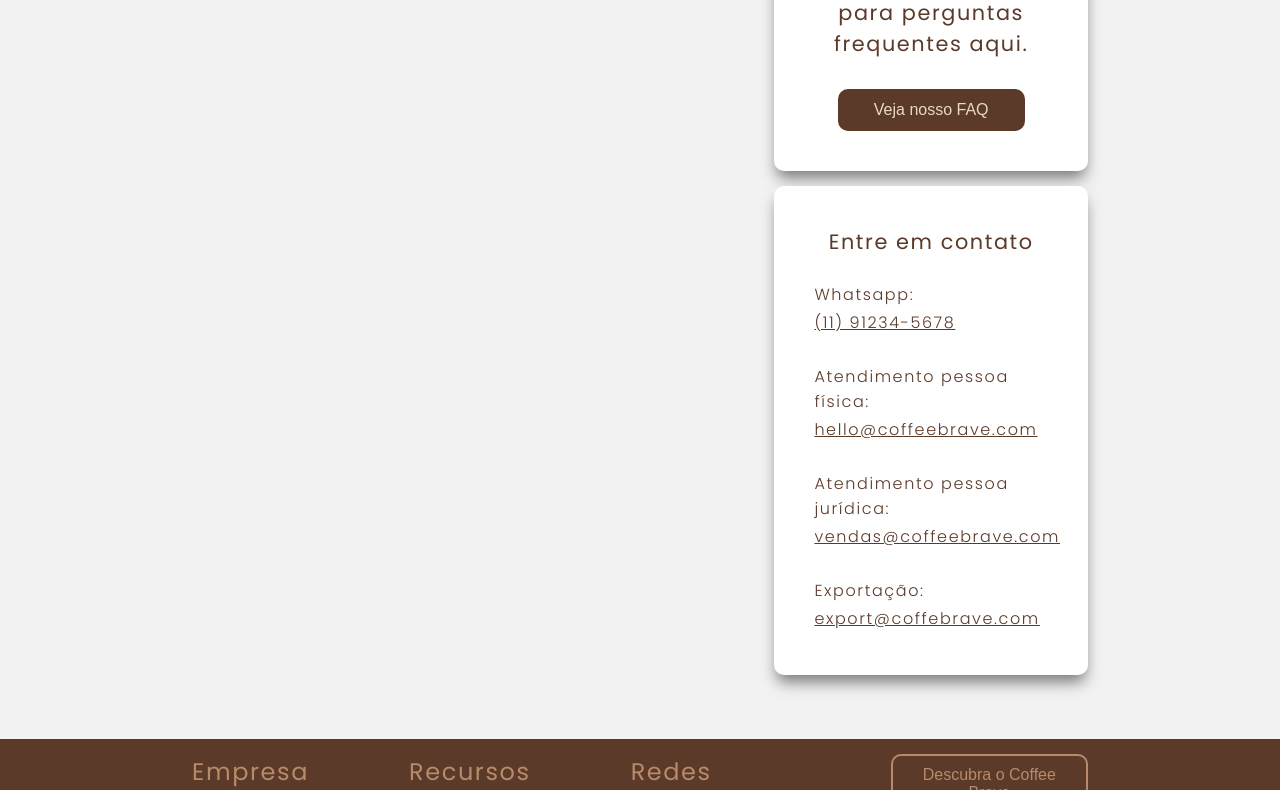
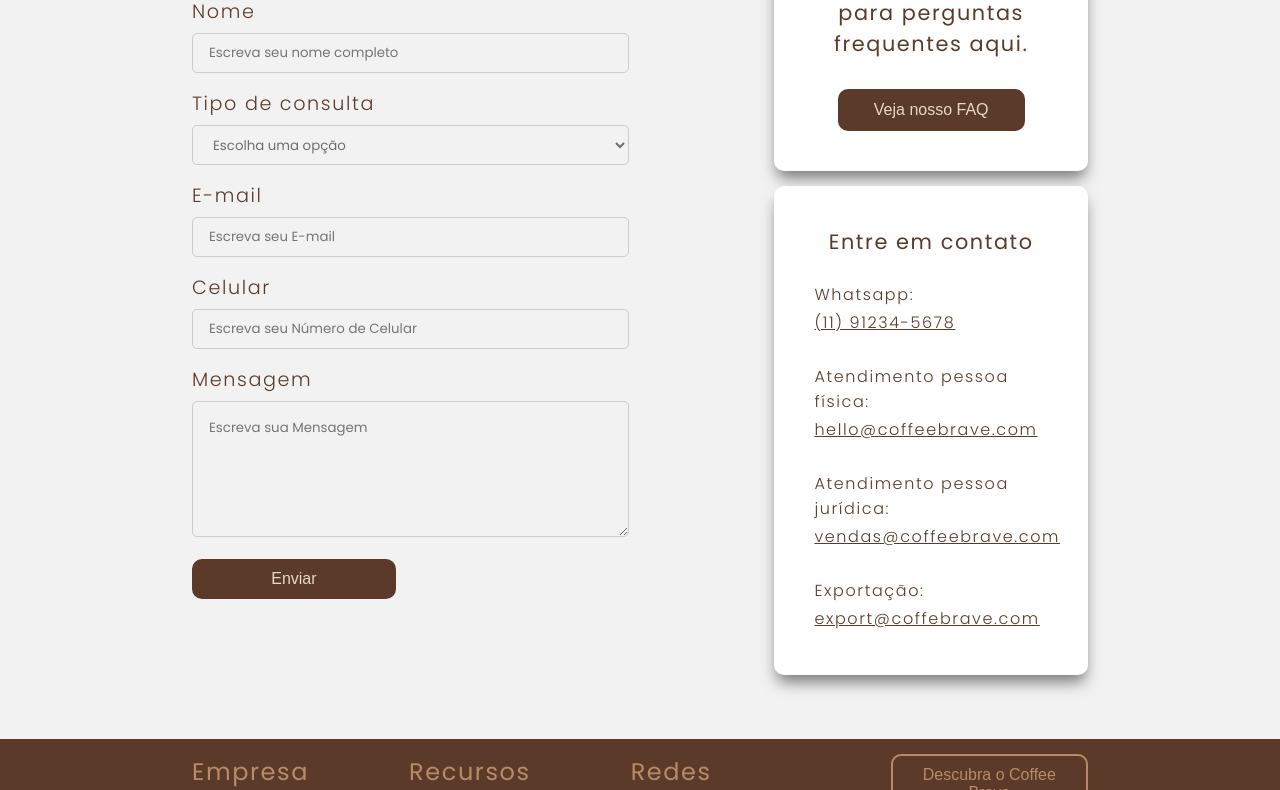
Before and after one commit to GroundWave96/CoffeeBrave, a plain HTML site: page frontend/contact.html in a window 1280 px wide. Shown: the part 578-1368 px from the top of the page. Drawn offline with nearby package versions, Linux system fonts and the light colour scheme.

Commit message:
Update contact and popup form

```diff
--- a/frontend/contact.html
+++ b/frontend/contact.html
@@ -203,6 +203,43 @@
                     <h2 class="form-title">
                         Entre em Contato
                     </h2>
+                    <div class="contact-input">
+                        <form action="">
+                            <label for="contact-input-name" class="name-input-title label-name">Nome</label><br>
+                            <input type="name" class="input-text" name="name" placeholder="Escreva seu nome completo"
+                                id="contact-input-name" autocomplete="on" required><br>
+                            <label for="contact-input-type" class="type-input-title label-name">Tipo de consulta</label><br>
+                            <select name="type" id="contact-input-type" required>
+                                <option value="" disabled selected hidden>Escolha uma opção</option>
+                                <option value="login">Problemas com login ou cadastro</option>
+                                <option value="pagamento">Dúvidas sobre métodos de pagamento</option>
+                                <option value="finalizacao">Problemas na finalização do pedido</option>
+                                <option value="produto">Informações sobre o café</option>
+                                <option value="preparo">Métodos de preparo</option>
+                                <option value="orcamento">Solicitação de orçamento para revenda</option>
+                                <option value="revenda">Condições para revenda</option>
+                                <option value="prazo">Dúvidas sobre prazos de entrega</option>
+                                <option value="fiscal">Informações fiscais e notas fiscais</option>
+                                <option value="feedback">Feedback sobre o site ou produto</option>
+                                <option value="reclamecao">Reclamações gerais</option>
+                                <option value="sugestao">Sugestões de melhoria</option>
+                                <option value="outro">Outras dúvidas</option>
+                            </select><br>
+                            <label for="contact-input-email" class="name-input-title label-name">E-mail</label><br>
+                            <input type="email" class="input-text" name="email" placeholder="Escreva seu E-mail"
+                                id="contact-input-email" autocomplete="on" required><br>
+                            <label for="contact-input-phone" class="phone-input-title label-name">Celular</label><br>
+                            <input type="tel" class="input-text" name="phone" placeholder="Escreva seu Número de Celular"
+                                id="contact-input-phone" autocomplete="on" required><br>
+                            <label for="message-input-phone" class="message-input-title label-name">Mensagem</label><br>
+                            <textarea name="message" placeholder="Escreva sua Mensagem"
+                                id="message-input-phone" required></textarea><br>
+
+                            <input type="submit" class="bnt-submit" value="Enviar">
+                        </form>
+                    </div>
+
+
                 </div>
                 <div class="contact-cards">
                     <div class="card card-faq">
--- a/frontend/css/contact.css
+++ b/frontend/css/contact.css
@@ -132,7 +132,66 @@
 .btn-faq:hover {
     border: solid 2px;
     font-weight: 600;
-    background-color: white;
-    border-color: var(--dark-brown);
+    background-color: var(--light-brown);
+    border-color: var(--light-brown);
     color: var(--dark-brown);
 }
+
+.form-title {
+    font-size: 2.5rem;
+    font-weight: 400;
+    margin-bottom: 10px ;
+}
+
+.label-name {
+    font-size: 1.2rem;
+    line-height: 2rem;
+}
+
+.contact-input .input-text, select, textarea{
+    margin-bottom: 15px;
+    margin-top: 5px;
+    width: 75%;
+    background-color: var(--background-grey);
+    border: 1px solid #ccc;
+    border-radius: 5px;
+    font-family: "Poppins", sans-serif;
+}
+
+.contact-input input, select {
+    height: 2.5rem;
+    padding: 0 1rem;
+}
+
+.contact-input select {
+    height: 2.5rem;
+    padding: 0 1rem;
+    color: #6e6e6e;
+}
+
+.contact-input textarea {
+    height: 8.5rem;
+    padding: 1rem;
+    resize: vertical;
+}
+
+.bnt-submit {
+    width: 35%;
+    font-size: 1rem;
+    font-weight: 500;
+    padding: 10px 20px;
+    border-radius: 10px;
+    cursor: pointer;
+    border: solid 2px;
+    background-color: var(--dark-brown);
+    border-color: var(--dark-brown);
+    color: var(--light-beige);
+    transition: .5s all;
+}
+
+.bnt-submit:hover {
+    font-weight: 600;
+    background-color: var(--light-brown);
+    border-color: var(--light-brown);
+    color: var(--dark-brown);
+}
--- a/frontend/css/index.css
+++ b/frontend/css/index.css
@@ -102,9 +102,10 @@
 
 .btn-section:hover {
     border: solid 2px;
-    background-color: var(--background-grey);
-    border-color: var(--dark-brown);
+    background-color: var(--light-brown);
+    border-color: var(--light-brown);
     color: var(--dark-brown);
+    font-weight: 600;
 }
 
 .product-img-area {
--- a/frontend/css/style.css
+++ b/frontend/css/style.css
@@ -397,7 +397,7 @@ footer {
 }
 
 .popup-options {
-    margin: 10px 0;
+    margin-bottom: 10px;
     display: flex;
     justify-content: center;
     gap: 50px;
@@ -475,6 +475,10 @@ footer {
     gap: 10px;
 }
 
+.login-area {
+    margin-bottom: 10px;
+}
+
 .popup-link {
     transition: color 0.3s ease, text-decoration 0.3s ease;
     font-weight: 500;
@@ -490,7 +494,7 @@ footer {
     visibility: hidden;
     transform: scale(0);
     width: 400px;
-    height: 800px;
+    height: 750px;
     background-color: var(--white);
     border-radius: 20px;
     text-align: center;
@@ -505,6 +509,14 @@ footer {
     justify-content: center;
     align-items: center;
     padding: 20px;
+}
+
+.singup-password:first-child{
+    margin-bottom: 20px;
+}
+
+.password-area {
+    margin-bottom: 10px;
 }
 
 .open-Singup {
@@ -537,7 +549,3 @@ footer {
 .phone-input {
     width: 70%;
 }
-
-.singup-password {
-    margin-bottom: 20px;
-}
```
Also changed, not shown: frontend/index.html (+7 -7 lines).
